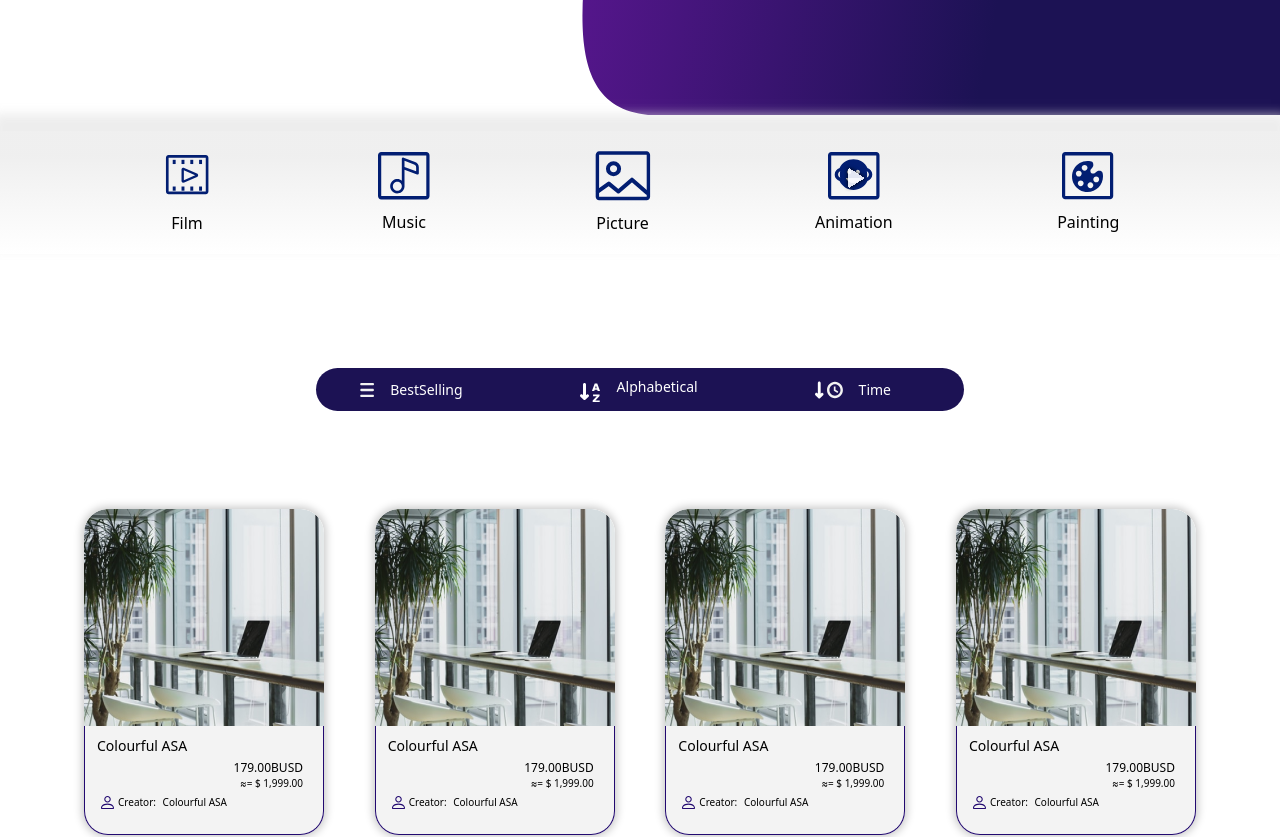
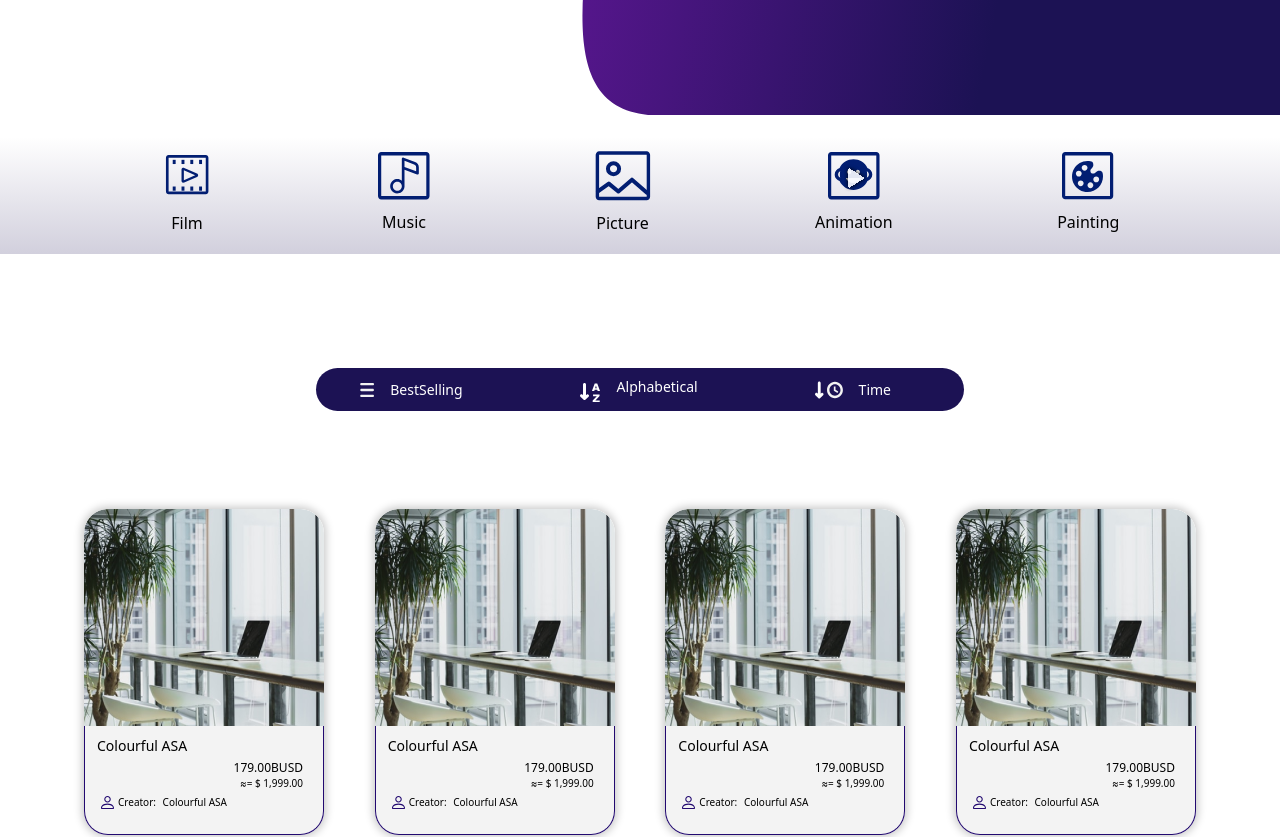
Before and after one commit to danyalbani240/NFTShop, a Nuxt app: page / in a window 1280 px wide. Shown: the part 800-1637 px from the top of the page. Built offline with nearby package versions, Linux system fonts and the light colour scheme.

Commit message:
Sections Gradient Changed

```diff
--- a/assets/style/_sections.scss
+++ b/assets/style/_sections.scss
@@ -1,6 +1,9 @@
 .sections-container {
-  background: linear-gradient(rgb(227 227 227 / 56%) 20%, rgb(255, 255, 255));
-  box-shadow: 0px -11px 10px 6px rgb(227 227 227 / 65%);
+  background: linear-gradient(
+    180deg,
+    rgba(29, 19, 85, 0) 4.44%,
+    rgba(28, 18, 84, 0.2) 100%
+  );
 }
 .sections {
   width: 959px;
```
